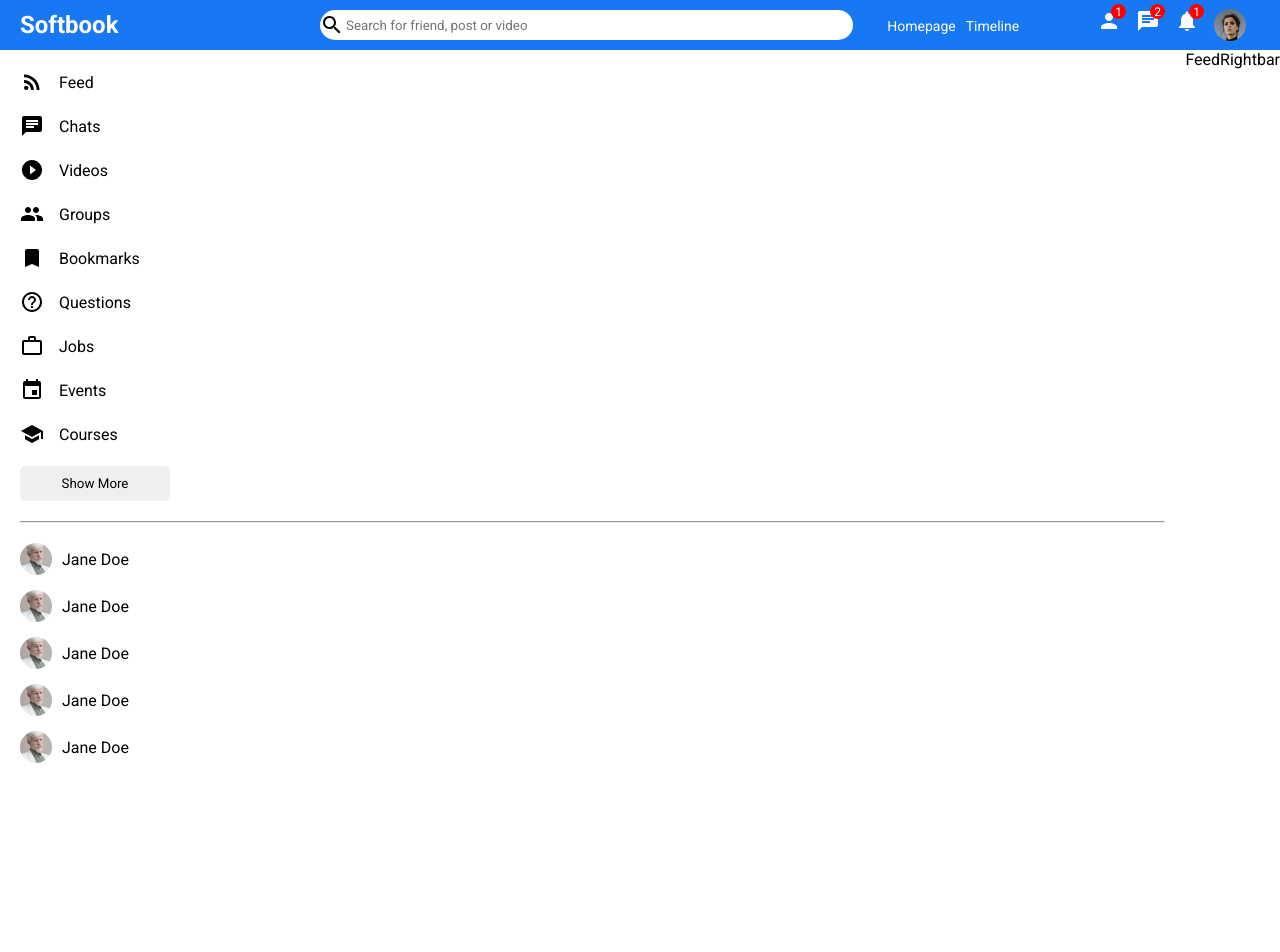
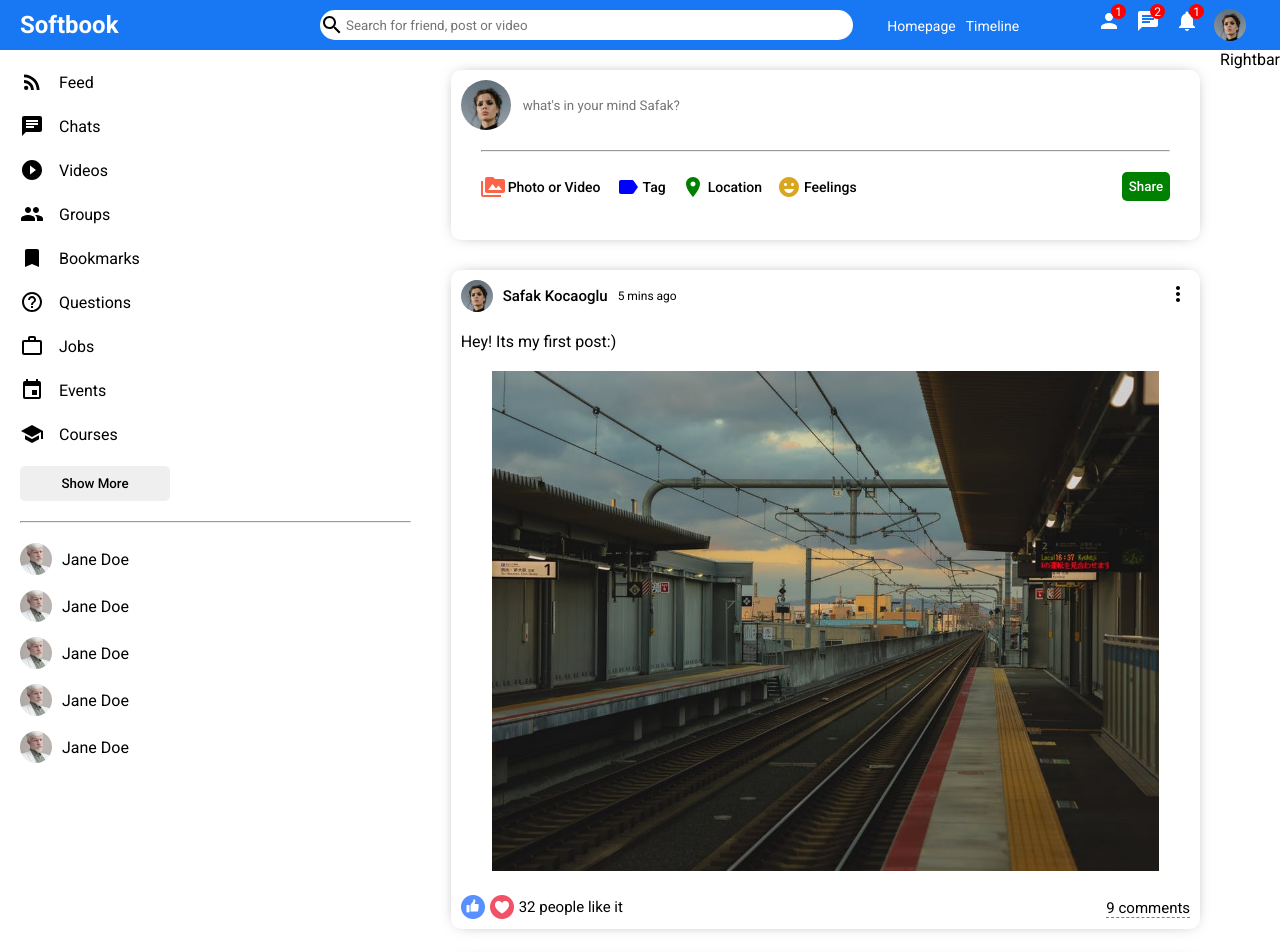
Before and after one commit to rajesh-gole-softobiz/Softbook, a React (Create React App) app in the folder react-softbook/: page / in a window 1280 px wide. Shown: the top 952 px of the page. Before the commit the page ends 800 px from the top, so only its background shows below. Built offline with nearby package versions, Linux system fonts and the light colour scheme.

Commit message:
Feed (Share, Post Components)

```diff
--- a/react-softbook/public/index.html
+++ b/react-softbook/public/index.html
@@ -7,7 +7,7 @@
       name="description"
       content="Web site created using create-react-app"
     />
-    <link href="https://fonts.googleapis.com/css2?family=Roboto:ital,wght@0,100;0,300;0,400;0,700;1,500&display=swap" rel="stylesheet">
+    <link href="https://fonts.googleapis.com/css2?family=Roboto:ital,wght@0,100;0,300;0,400;0,500;0,700;0,900;1,500&display=swap" rel="stylesheet">
     <link rel="stylesheet" href="style.css">
     <title>Softbook</title>
   </head>
--- a/react-softbook/src/components/feed/Feed.jsx
+++ b/react-softbook/src/components/feed/Feed.jsx
@@ -1,7 +1,19 @@
+import Post from '../post/Post'
+import Share from '../share/Share'
 import './feed.css'
 
 export default function Feed() {
   return (
-    <div className='feed'>Feed</div>
+    <div className='feed'>
+        <div className="feedWrapper">
+            <Share/>
+            <Post/>
+            <Post/>
+            <Post/>
+            <Post/>
+            <Post/>
+            <Post/>
+        </div>
+    </div>
   )
 }
--- a/react-softbook/src/components/feed/feed.css
+++ b/react-softbook/src/components/feed/feed.css
@@ -0,0 +1,7 @@
+.feed{
+    flex:5.5
+}
+
+.feedWrapper{
+    padding: 20px;
+}
--- /dev/null
+++ b/react-softbook/src/components/post/Post.jsx
@@ -0,0 +1,37 @@
+import './post.css';
+import {MoreVert} from '@mui/icons-material';
+
+export default function Post() {
+  return (
+    <div className="post">
+        <div className="postWrapper">
+            <div className="postTop">
+                <div className="postTopLeft">
+                    <img className='postProfileImg' src="/assets/person/1.jpeg" alt="" />
+                    <span className="postUsername">Safak Kocaoglu</span>
+                    <span className="postDate">5 mins ago</span>
+                </div>
+                <div className="postTopRight">
+                    <MoreVert/>
+                </div>
+            </div>
+
+            <div className="postCenter">
+                <span className="postText">Hey! Its my first post:)</span>
+                <img className='postImg' src="assets/post/1.jpeg" alt="" />
+            </div>
+
+            <div className="postBottom">
+                <div className="postBottomLeft">
+                    <img className='likeIcon' src="assets/like.png" alt="" />
+                    <img className='likeIcon' src="assets/heart.png" alt="" />
+                    <span className='postLikeCounter'>32 people like it</span>
+                </div>
+                <div className="postBottomRight">
+                    <span className="postCommentText">9 comments</span>
+                </div>
+            </div>
+        </div>
+    </div>
+  )
+}
--- /dev/null
+++ b/react-softbook/src/components/post/post.css
@@ -0,0 +1,78 @@
+.post {
+    width: 100%;
+    border-radius: 10px;
+    -webkit-box-shadow: 0px 0px 16px -8px rgba(0, 0, 0, 0.68);
+    box-shadow: 0px 0px 16px -8px rgba(0, 0, 0, 0.68);
+    margin: 30px 0;
+  }
+
+  .postWrapper {
+    padding: 10px;
+  }
+
+  .postTop {
+    display: flex;
+    align-items: center;
+    justify-content: space-between;
+  }
+
+  .postTopLeft {
+    display: flex;
+    align-items: center;
+  }
+
+  .postProfileImg {
+    width: 32px;
+    height: 32px;
+    border-radius: 50%;
+    object-fit: cover;
+  }
+
+  .postUsername {
+    font-size: 15px;
+    font-weight: 500;
+    margin: 0 10px;
+  }
+
+  .postDate{
+      font-size: 12px;
+  }
+
+  .postCenter{
+      margin: 20px 0;
+  }
+
+  .postImg{
+      margin-top: 20px;
+      width: 100%;
+      max-height: 500px;
+      object-fit: contain;
+  }
+
+  .postBottom{
+      display: flex;
+      align-items: center;
+      justify-content: space-between;
+  }
+
+  .postBottomLeft{
+      display: flex;
+      align-items: center;
+  }
+
+  .likeIcon{
+      width: 24px;
+      height: 24px;
+      margin-right: 5px;
+      cursor: pointer;
+  }
+
+  .postLikeCounter{
+      font-size: 15px;
+  }
+
+  .postCommentText{
+      cursor: pointer;
+      border-bottom: 1px dashed gray;
+      font-size: 15px;
+  }
--- /dev/null
+++ b/react-softbook/src/components/share/Share.jsx
@@ -0,0 +1,46 @@
+import { EmojiEmotions, Label, PermMedia, Room } from '@mui/icons-material'
+import './share.css'
+
+export default function Share() {
+  return (
+    <div className='share'>
+        <div className="shareWrapper">
+            <div className="shareTop">
+                <img className='shareProfileImg' src="/assets/person/1.jpeg" alt="" />
+                <input
+                    placeholder="what's in your mind Safak?"
+                    className="shareInput"
+                />
+            </div>
+            <hr className="shareHr" />
+
+            <div className="shareBottom">
+                <div className="shareOptions">
+                    <div className="shareOption">
+                        <PermMedia htmlColor='tomato' className='shareIcon'/>
+                        <span className='shareOptionText'>Photo or Video</span>
+                    </div>
+
+                    <div className="shareOption">
+                        <Label htmlColor='blue' className='shareIcon'/>
+                        <span className='shareOptionText'>Tag</span>
+                    </div>
+
+                    <div className="shareOption">
+                        <Room htmlColor='green' className='shareIcon'/>
+                        <span className='shareOptionText'>Location</span>
+                    </div>
+
+                    <div className="shareOption">
+                        <EmojiEmotions htmlColor='goldenrod' className='shareIcon'/>
+                        <span className='shareOptionText'>Feelings</span>
+                    </div>
+                </div>
+
+            <button className="shareButton">Share</button>
+
+            </div>
+        </div>
+    </div>
+  )
+}
--- /dev/null
+++ b/react-softbook/src/components/share/share.css
@@ -0,0 +1,76 @@
+.share {
+    width: 100%;
+    height: 170px;
+    border-radius: 10px;
+    -webkit-box-shadow: 0px 0px 16px -8px rgba(0, 0, 0, 0.68);
+    box-shadow: 0px 0px 16px -8px rgba(0, 0, 0, 0.68);
+  }
+
+  .shareWrapper {
+    padding: 10px;
+  }
+
+  .shareTop {
+    display: flex;
+    align-items: center;
+  }
+
+  .shareProfileImg {
+    width: 50px;
+    height: 50px;
+    border-radius: 50%;
+    object-fit: cover;
+    margin-right: 10px;
+  }
+
+  .shareInput {
+    border: none;
+    width: 80%;
+  }
+
+  .shareInput:focus {
+    outline: none;
+  }
+
+  .shareHr {
+    margin: 20px;
+  }
+
+  .shareBottom {
+    display: flex;
+    align-items: center;
+    justify-content: space-between;
+  }
+
+  .shareOptions{
+      display: flex;
+      margin-left: 20px;
+  }
+
+  .shareOption{
+      display: flex;
+      align-items: center;
+      margin-right: 15px;
+      cursor: pointer;
+  }
+
+  .shareIcon{
+      font-size: 18px;
+      margin-right: 3px;
+  }
+
+  .shareOptionText{
+      font-size: 14px;
+      font-weight: 500;
+  }
+
+  .shareButton{
+      border: none;
+      padding: 7px;
+      border-radius: 5px;
+      background-color: green;
+      font-weight: 500;
+      margin-right: 20px;
+      cursor: pointer;
+      color: white;
+  }
```
